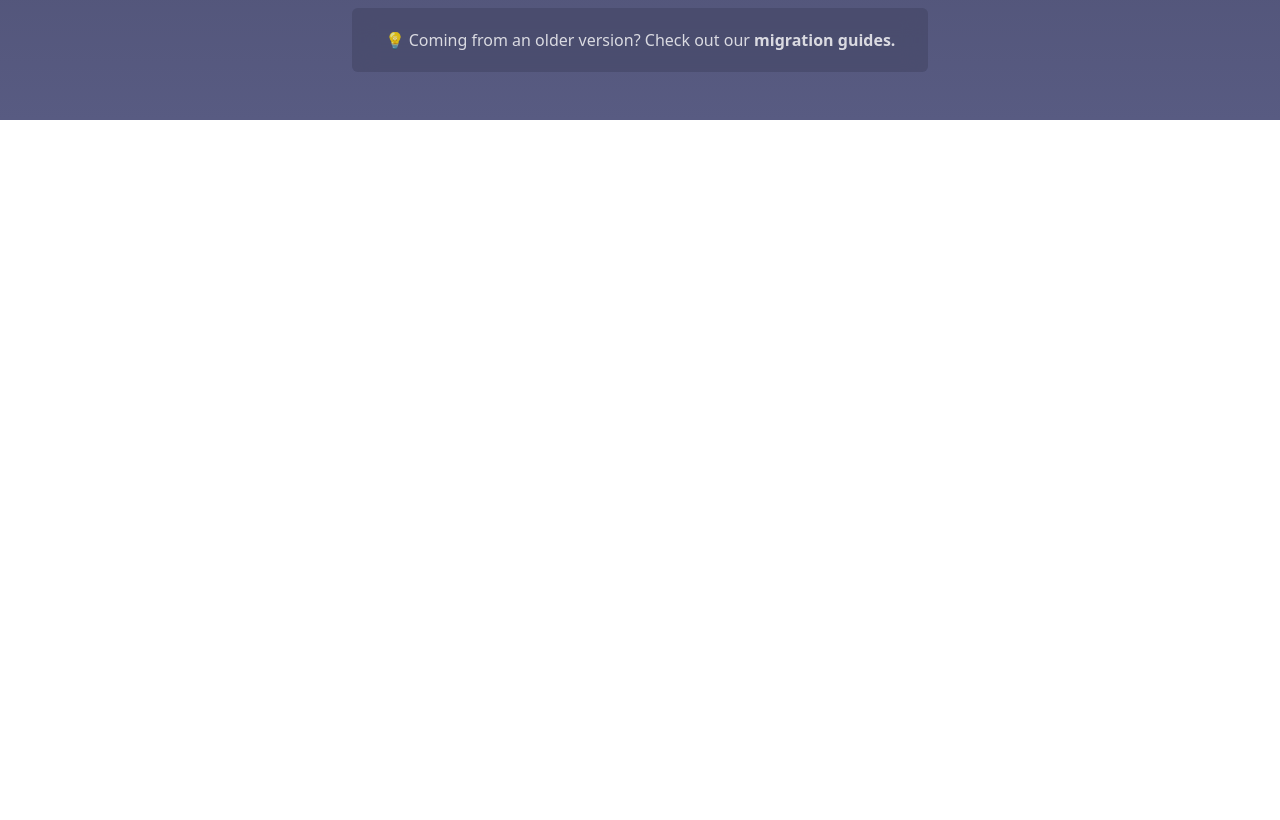
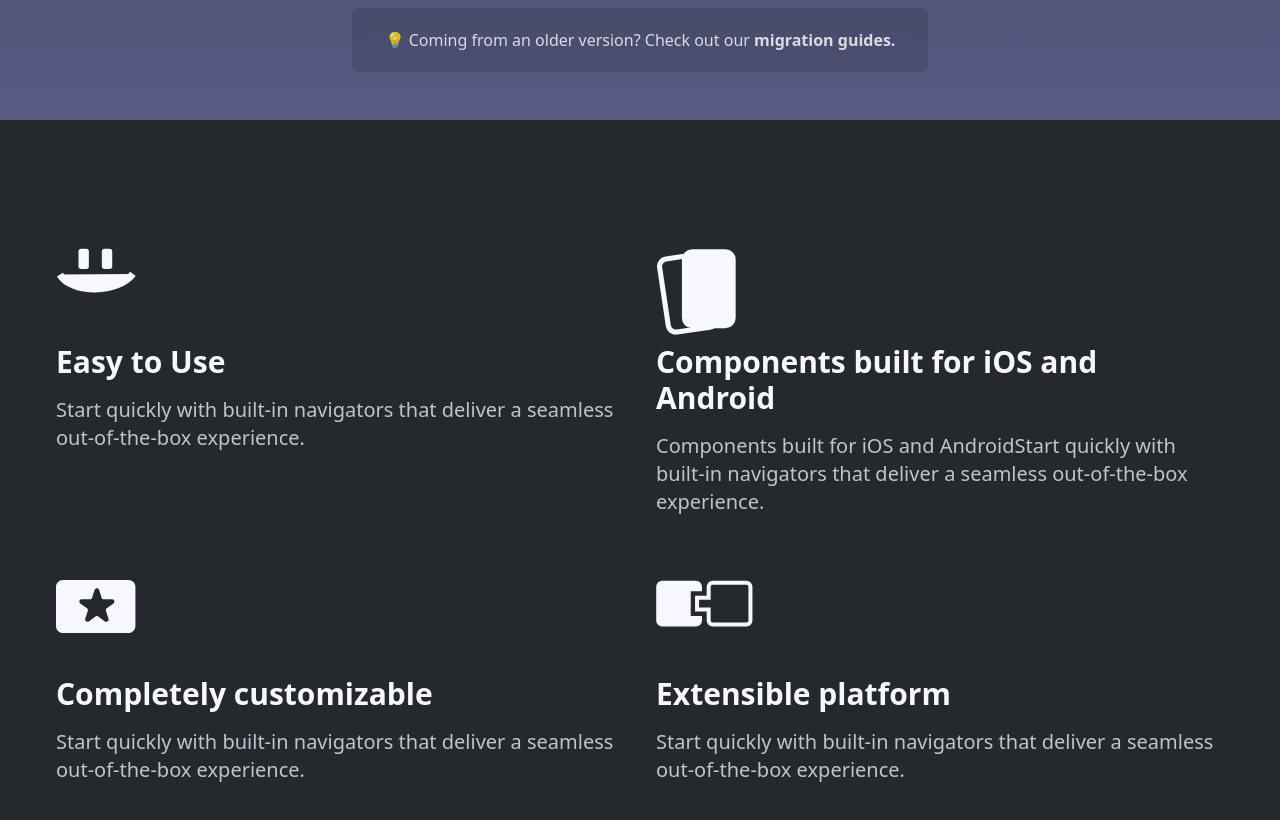
Before and after one commit to jawad-ilyas/React-Naviagtion-Front-end-Project, a React (Vite) app: page / in a window 1280 px wide. Shown: the part 520-1340 px from the top of the page. Before the commit the page ends 800 px from the top, so only its background shows below. Built offline with nearby package versions, Linux system fonts and the light colour scheme.

Commit message:
card section is complete

```diff
--- /dev/null
+++ b/src/Components/Card.jsx
@@ -0,0 +1,15 @@
+import React from 'react'
+
+function Card({ icon, title, message }) {
+    return (
+        <div className='text-colorText px-4 py-8 '>
+            <div className='size-20  mt-auto'>
+                {icon}
+            </div>
+            <h3 className='my-4 font-bold text-3xl'>{title}</h3>
+            <p className='text-xl text-colorText/75'>{message}</p>
+        </div>
+    )
+}
+
+export default Card
--- /dev/null
+++ b/src/Pages/Home/CardSection.jsx
@@ -0,0 +1,26 @@
+import React from 'react'
+import Card from '../../Components/Card'
+import SmileSvg from '../../assets/svg/SmileSvg'
+import PhoneCoverSvg from '../../assets/svg/PhoneCoverSvg'
+import StartBoxSvg from '../../assets/svg/StartBoxSvg'
+import AdapterSvg from '../../assets/svg/AdapterSvg'
+
+function CardSection() {
+    return (
+        <div className='container-flude  bg-black'>
+
+            <div className='container p-10 py-24'>
+                <div className='grid  grid-cols-2'>
+                    <Card icon={<SmileSvg />} title="Easy to Use" message="Start quickly with built-in navigators that deliver a seamless out-of-the-box experience." />
+                    <Card icon={<PhoneCoverSvg />} title="Components built for iOS and Android" message="Components built for iOS and AndroidStart quickly with built-in navigators that deliver a seamless out-of-the-box experience." />
+                    <Card icon={<StartBoxSvg />} title="Completely customizable" message="Start quickly with built-in navigators that deliver a seamless out-of-the-box experience." />
+                    <Card icon={<AdapterSvg />} title="Extensible platform
+" message="Start quickly with built-in navigators that deliver a seamless out-of-the-box experience." />
+
+                </div>
+            </div>
+        </div>
+    )
+}
+
+export default CardSection
--- a/src/Pages/Home/Home.jsx
+++ b/src/Pages/Home/Home.jsx
@@ -1,10 +1,12 @@
 import React from 'react'
 import HeroSection from './HeroSection'
+import CardSection from './CardSection'
 
 function Home() {
   return (
     <>
-     <HeroSection />
+      <HeroSection />
+      <CardSection />
     </>
   )
 }
--- /dev/null
+++ b/src/Pages/Home/UserSection.jsx
@@ -0,0 +1,9 @@
+import React from 'react'
+
+function UserSection() {
+  return (
+    <div>UserSection</div>
+  )
+}
+
+export default UserSection
--- /dev/null
+++ b/src/assets/svg/AdapterSvg.jsx
@@ -0,0 +1,12 @@
+import React from 'react'
+
+function AdapterSvg() {
+    return (
+        <div className='w-20 h-20 object-cover'>
+
+            <svg xmlns="http://www.w3.org/2000/svg" fill="currentColor"><path fill-rule="evenodd" clip-rule="evenodd" d="M54.675 19.707H43.057v7.86h11.618v12.948a2 2 0 002 2h33.754a2 2 0 002-2V6.76a2 2 0 00-2-2H56.675a2 2 0 00-2 2v12.947zm-8 11.86h4v8.948a6 6 0 006 6h33.754a6 6 0 006-6V6.76a6 6 0 00-6-6H56.675a6 6 0 00-6 6v8.947H39.057v15.86h7.618z" fill="currentColor"></path><path fill-rule="evenodd" clip-rule="evenodd" d="M6.212.76a6 6 0 00-6 6v33.755a6 6 0 006 6h33.754a6 6 0 006-6V35.92H34.723V11.354h11.243V6.76a6 6 0 00-6-6H6.212z" fill="currentColor"></path></svg>
+        </div>
+    )
+}
+
+export default AdapterSvg
--- /dev/null
+++ b/src/assets/svg/PhoneCoverSvg.jsx
@@ -0,0 +1,11 @@
+import React from 'react'
+
+function PhoneCoverSvg() {
+    return (
+        <div className='w-20 h-20 object-cover'>
+            <svg xmlns="http://www.w3.org/2000/svg" viewBox="0 0 63 69" fill="currentColor"><rect x="22.4121" y="2.9082" width="38.3241" height="58.2035" rx="6" stroke="#f7f7ff" stroke-width="4"></rect><path fill-rule="evenodd" clip-rule="evenodd" d="M21.7828 4.54443C21.2811 5.59047 21 6.76249 21 8.00016V8.70563L8.21612 10.6142C6.0312 10.9404 4.5244 12.976 4.85059 15.161L11.6728 60.858C11.999 63.043 14.0347 64.5498 16.2196 64.2236L29.7493 62.2037H47.1511C46.0035 63.2868 44.5248 64.0422 42.8458 64.2928L16.8102 68.1797C12.4404 68.8321 8.36904 65.8185 7.71666 61.4487L0.894436 15.7516C0.242051 11.3817 3.25565 7.3104 7.6255 6.65801L21.7828 4.54443Z" fill="currentColor"></path><circle cx="41.5747" cy="50.9692" r="4.55707" fill="currentColor"></circle><path d="M34.8418 10.7302H48.2233" stroke="#f7f7ff" stroke-width="2" stroke-linecap="round"></path></svg>
+        </div>
+    )
+}
+
+export default PhoneCoverSvg
--- /dev/null
+++ b/src/assets/svg/SmileSvg.jsx
@@ -0,0 +1,12 @@
+import React from 'react'
+
+function SmileSvg() {
+    return (
+        <div className='w-20 h-20 object-cover'>
+
+            <svg xmlns="http://www.w3.org/2000/svg" fill="currentColor" viewBox="0 0 83 47"><rect x="23.322" y=".686" width="10.77" height="21.092" rx="2.895" fill="currentColor"></rect><rect x="47.557" y=".686" width="10.77" height="21.092" rx="2.895" fill="currentColor"></rect><path d="M4 27.57c12.48 20.169 60.168 19.82 75.812-.71" stroke="#f7f7ff" stroke-width="7.239"></path></svg>
+        </div>
+    )
+}
+
+export default SmileSvg
--- /dev/null
+++ b/src/assets/svg/StartBoxSvg.jsx
@@ -0,0 +1,12 @@
+import React from 'react'
+
+function StartBoxSvg() {
+    return (
+        <div className='w-20 h-20 object-cover'>
+
+            <svg xmlns="http://www.w3.org/2000/svg" viewBox="0 0 69 46" fill="currentColor"><path fill-rule="evenodd" clip-rule="evenodd" d="M6 0C2.68629 0 0 2.68629 0 6V39.7545C0 43.0682 2.6863 45.7545 6.00001 45.7545H62.4935C65.8072 45.7545 68.4935 43.0682 68.4935 39.7545V6C68.4935 2.68629 65.8072 0 62.4935 0H6ZM37.1501 8.421C36.5514 6.57837 33.9446 6.57837 33.3459 8.42099L31.137 15.2191C30.8693 16.0432 30.1014 16.6011 29.2349 16.6011H22.0869C20.1495 16.6011 19.3439 19.0803 20.9114 20.2191L26.6942 24.4206C27.3952 24.9299 27.6885 25.8326 27.4207 26.6567L25.2119 33.4548C24.6132 35.2974 26.7221 36.8297 28.2896 35.6909L34.0724 31.4894C34.7734 30.9801 35.7226 30.9801 36.4235 31.4894L42.2064 35.6909C43.7738 36.8297 45.8828 35.2974 45.2841 33.4548L43.0752 26.6567C42.8075 25.8326 43.1008 24.9299 43.8018 24.4206L49.5846 20.2191C51.152 19.0803 50.3465 16.6011 48.409 16.6011H41.2611C40.3946 16.6011 39.6267 16.0432 39.3589 15.2191L37.1501 8.421Z" fill="currentColor"></path></svg>
+        </div>
+    )
+}
+
+export default StartBoxSvg
```
Also changed, not shown: 1 other file (tests, documents, lock files or other folders).
